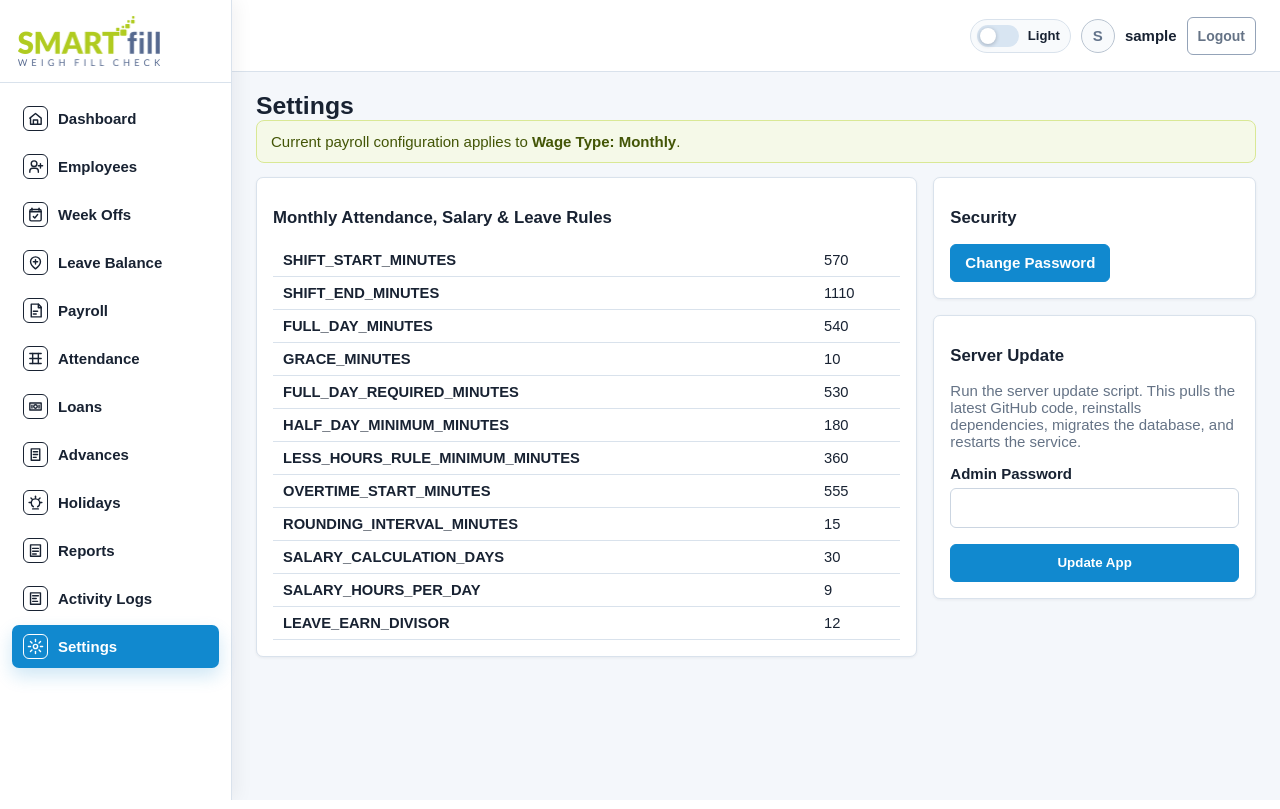
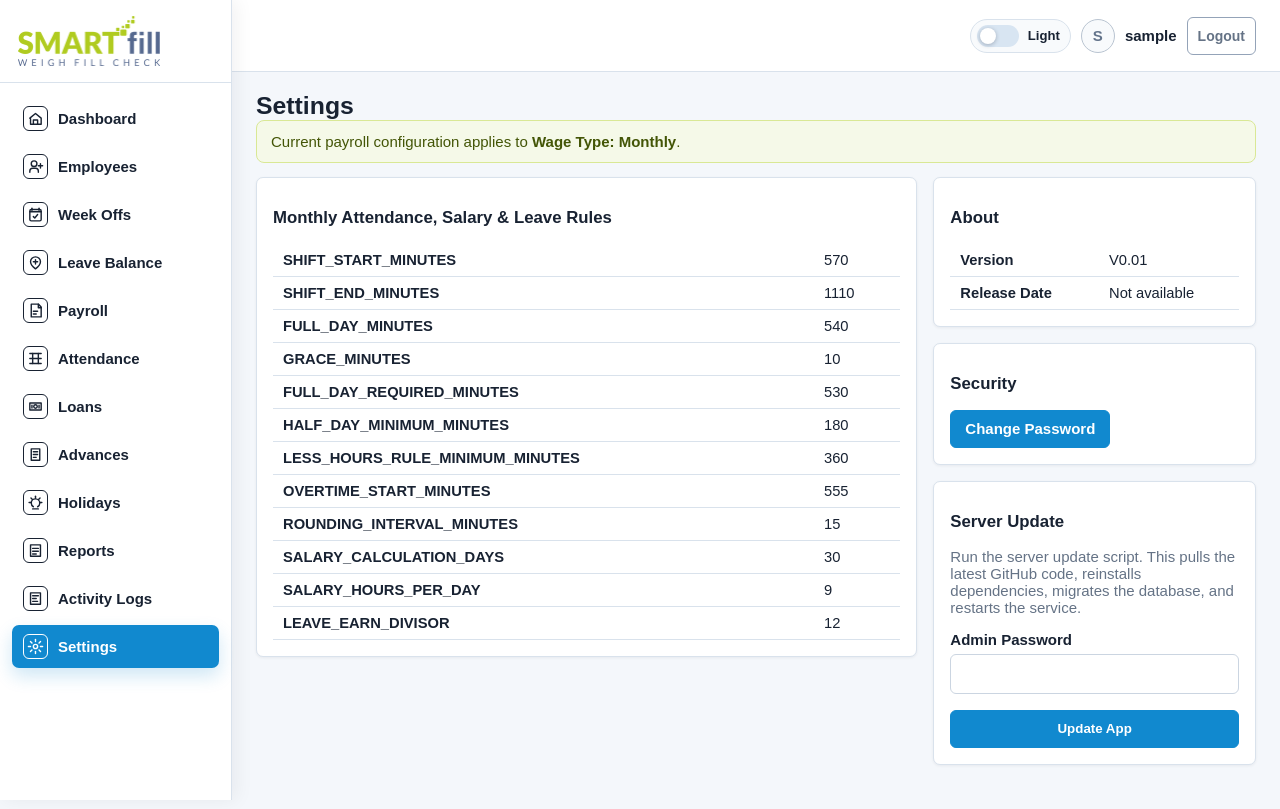
Before and after one commit to smitz96/payroll, a Flask app: page /settings in a window 1280 px wide. Run offline with Flask 3, Linux system fonts and the light colour scheme; the visitor is signed in with stand-in values (Sample User, id 1).

Commit message:
Add settings about version info

```diff
--- a/routes/settings.py
+++ b/routes/settings.py
@@ -1,6 +1,7 @@
 import os
 import shutil
 import subprocess
+from datetime import datetime
 from pathlib import Path
 
 from flask import Blueprint, current_app, flash, redirect, render_template, request, session, url_for
@@ -10,8 +11,36 @@ from attendance import db
 from attendance.authentication import change_password, login_required
 from attendance.models import AuditLog, User
 from attendance.settings import MONTHLY_RULES
+from attendance.utils import format_ist_datetime
 
 bp = Blueprint("settings", __name__, url_prefix="/settings")
+APP_VERSION = "V0.01"
+
+
+def latest_git_release_datetime(app_root):
+    app_root = Path(app_root)
+    if not (app_root / ".git").exists():
+        return ""
+    try:
+        result = subprocess.run(
+            ["git", "log", "-1", "--format=%cI"],
+            cwd=app_root,
+            text=True,
+            capture_output=True,
+            timeout=5,
+            env={**os.environ, "GIT_TERMINAL_PROMPT": "0"},
+        )
+    except (OSError, subprocess.TimeoutExpired):
+        return ""
+    if result.returncode != 0:
+        return ""
+    value = result.stdout.strip()
+    if not value:
+        return ""
+    try:
+        return format_ist_datetime(datetime.fromisoformat(value))
+    except ValueError:
+        return ""
 
 
 def run_app_update(app_root):
@@ -42,7 +71,11 @@ def run_app_update(app_root):
 @bp.route("")
 @login_required
 def index():
-    return render_template("settings.html", monthly_rules=MONTHLY_RULES)
+    about = {
+        "version": APP_VERSION,
+        "release_at": latest_git_release_datetime(Path(current_app.root_path)) or "Not available",
+    }
+    return render_template("settings.html", monthly_rules=MONTHLY_RULES, about=about)
 
 
 @bp.route("/security", methods=["GET", "POST"])
--- a/templates/settings.html
+++ b/templates/settings.html
@@ -15,6 +15,19 @@
   </div>
   <div class="col-lg-4">
     <div class="tool-panel">
+      <h2 class="section-title">About</h2>
+      <table class="table table-sm mb-0">
+        <tr>
+          <th>Version</th>
+          <td>{{ about.version }}</td>
+        </tr>
+        <tr>
+          <th>Release Date</th>
+          <td>{{ about.release_at }}</td>
+        </tr>
+      </table>
+    </div>
+    <div class="tool-panel mt-3">
       <h2 class="section-title">Security</h2>
       <a class="btn btn-primary" href="{{ url_for('settings.security') }}">Change Password</a>
     </div>
```
Also changed, not shown: tests/test_auth_and_workflow.py (+4 -0 lines).
